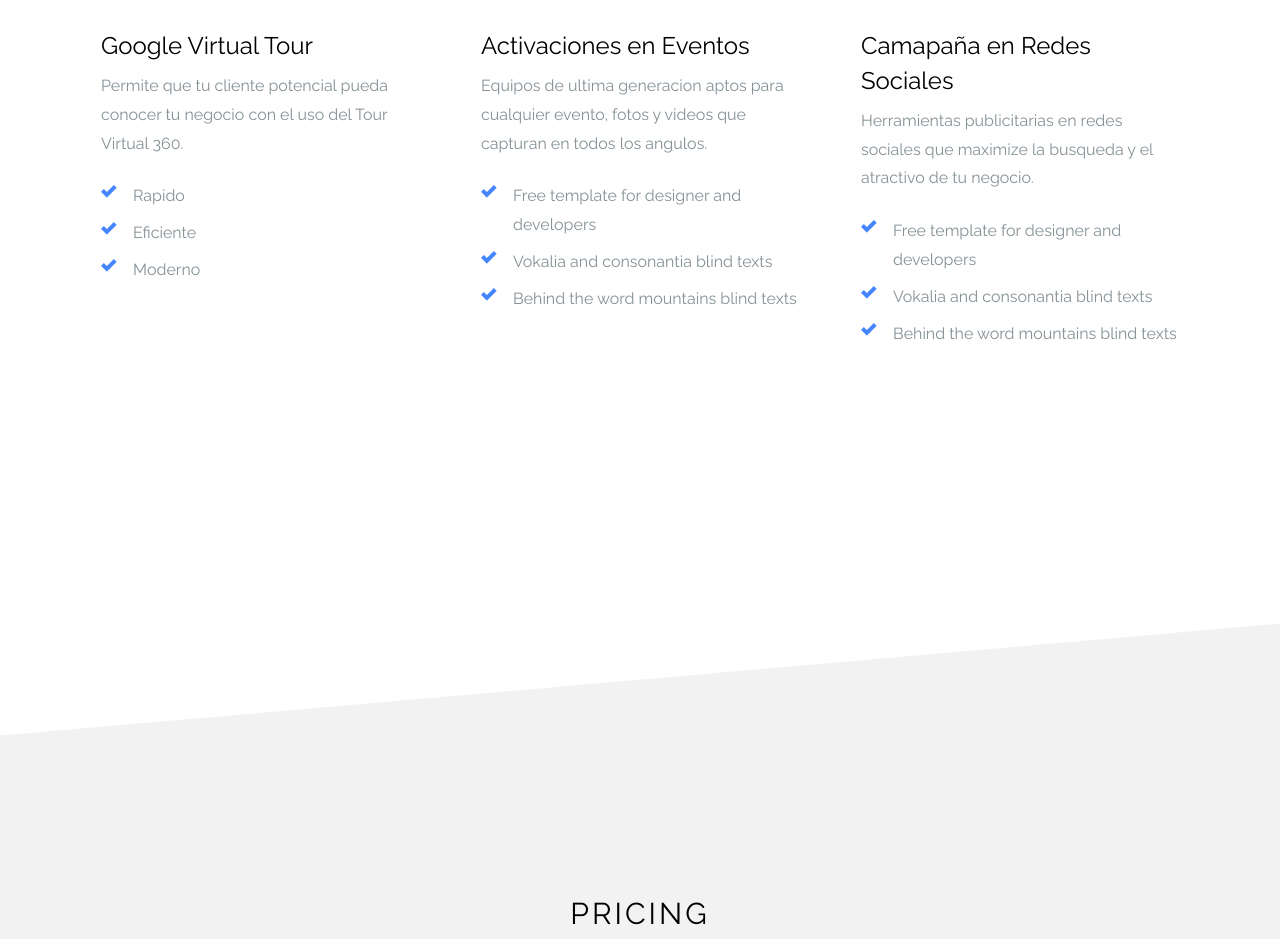
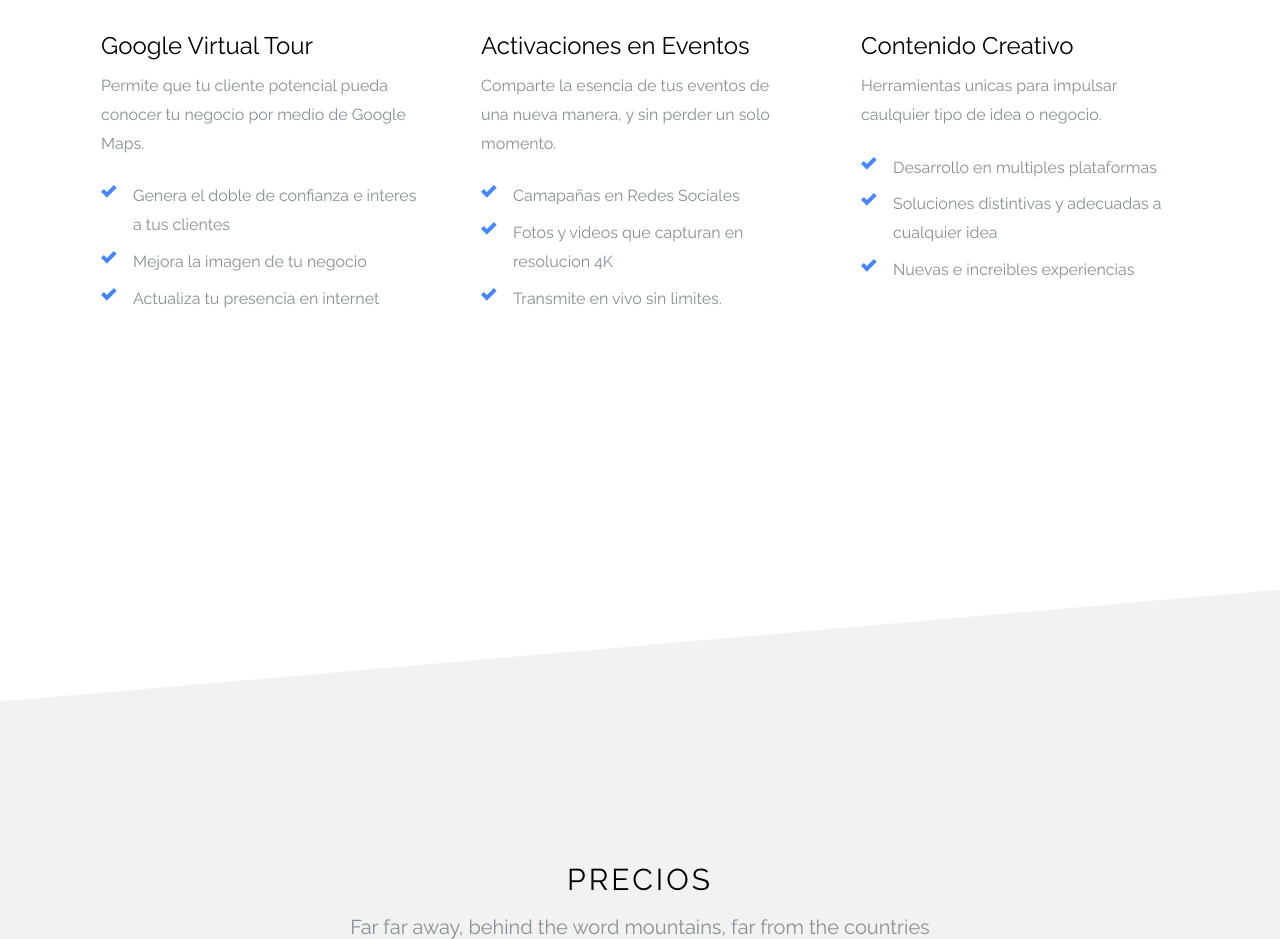
Before and after one commit to Andyibarra/xerozie2.0, a plain HTML site: page index.html in a window 1280 px wide. Shown: the part 3046-3985 px from the top of the page. Drawn offline with Linux system fonts and the light colour scheme; some packages are replaced by stand-ins of ours; no server answers; files whose address does not match are found by name.

Commit message:
Add files via upload

```diff
--- a/index.html
+++ b/index.html
@@ -142,37 +142,37 @@
               <figure><iframe src="https://www.google.com/maps/embed?pb=!4v1513982022838!6m8!1m7!1sCAoSLEFGMVFpcE1zdjFlc1lfX2NDeGZORXBFSTBkM3Fad0tTNXpheXAyV0xVRDFD!2m2!1d20.66875759291141!2d-103.4271380131583!3f176.93639!4f0!5f0.7820865974627469" frameborder="0" allowfullscreen="true" style=" width: 100%" alt="Free Template by Free-Template.co" class="img-fluid"></iframe></figure>
               <div class="p-3">
                 <h3 class="h4">Google Virtual Tour</h3>
-                <p class="mb-4">Permite que tu cliente potencial pueda conocer tu negocio con el uso del Tour Virtual 360.</p>
+                <p class="mb-4">Permite que tu cliente potencial pueda conocer tu negocio por medio de Google Maps.</p>
                 <ul class="list-unstyled ftco-list-check text-left">
-                  <li class="d-flex mb-2"><span class="oi oi-check mr-3 text-primary"></span> <span>Rapido</span></li>
-                  <li class="d-flex mb-2"><span class="oi oi-check mr-3 text-primary"></span> <span>Eficiente</span></li>
-                  <li class="d-flex mb-2"><span class="oi oi-check mr-3 text-primary"></span> <span>Moderno</span></li>
+                  <li class="d-flex mb-2"><span class="oi oi-check mr-3 text-primary"></span> <span>Genera el doble de confianza e interes a tus clientes</span></li>
+                  <li class="d-flex mb-2"><span class="oi oi-check mr-3 text-primary"></span> <span>Mejora la imagen de tu negocio</span></li>
+                  <li class="d-flex mb-2"><span class="oi oi-check mr-3 text-primary"></span> <span>Actualiza tu presencia en internet</span></li>
                 </ul>
               </div>
             </div>
 
             <div class="col-lg-4 mb-5 ftco-animate">
-              <figure><iframe src="https://h5.veer.tv/photo-player?pid=16384" frameborder="0" allowfullscreen="true" allowfullscreen="true" style=" width: 100%" alt="Free Template by Free-Template.co" class="img-fluid"></iframe></figure>
+              <figure><iframe src="https://h5.veer.tv/player?vid=raúl-folk-poltrone-da-barbiere-102654" frameborder="0" allowfullscreen="true" style=" width: 100%" alt="Free Template by Free-Template.co" class="img-fluid"></iframe> </figure>
               <div class="p-3">
                 <h3 class="h4">Activaciones en Eventos</h3>
-                <p class="mb-4">Equipos de ultima generacion aptos para cualquier evento, fotos y videos que capturan en todos los angulos.</p>
+                <p class="mb-4">Comparte la esencia de tus eventos de una nueva manera, y sin perder un solo momento.</p>
                 <ul class="list-unstyled ftco-list-check text-left">
-                  <li class="d-flex mb-2"><span class="oi oi-check mr-3 text-primary"></span> <span>Free template for designer and developers</span></li>
-                  <li class="d-flex mb-2"><span class="oi oi-check mr-3 text-primary"></span> <span>Vokalia and consonantia blind texts</span></li>
-                  <li class="d-flex mb-2"><span class="oi oi-check mr-3 text-primary"></span> <span>Behind the word mountains blind texts</span></li>
+                  <li class="d-flex mb-2"><span class="oi oi-check mr-3 text-primary"></span>Camapañas en Redes Sociales<span></span></li>
+                  <li class="d-flex mb-2"><span class="oi oi-check mr-3 text-primary"></span> <span>Fotos y videos que capturan en resolucion 4K</span></li>
+                  <li class="d-flex mb-2"><span class="oi oi-check mr-3 text-primary"></span> <span>Transmite en vivo sin limites.</span></li>
                 </ul>
               </div>
             </div>
 
             <div class="col-lg-4 mb-5 ftco-animate">
-              <figure> <iframe src="https://h5.veer.tv/player?vid=raúl-folk-poltrone-da-barbiere-102654" frameborder="0" allowfullscreen="true" style=" width: 100%" alt="Free Template by Free-Template.co" class="img-fluid"></iframe>   </figure>
+              <figure><iframe src="https://h5.veer.tv/photo-player?pid=16384" frameborder="0" allowfullscreen="true" allowfullscreen="true" style=" width: 100%" alt="Free Template by Free-Template.co" class="img-fluid"></iframe> </figure>
               <div class="p-3">
-                <h3 class="h4">Camapaña en Redes Sociales</h3>
-                <p class="mb-4">Herramientas publicitarias en redes sociales que maximize la busqueda y el atractivo de tu negocio.</p>
+                <h3 class="h4">Contenido Creativo </h3>
+                <p class="mb-4">Herramientas unicas para impulsar caulquier tipo de idea o negocio. </p>
                 <ul class="list-unstyled ftco-list-check text-left">
-                  <li class="d-flex mb-2"><span class="oi oi-check mr-3 text-primary"></span> <span>Free template for designer and developers</span></li>
-                  <li class="d-flex mb-2"><span class="oi oi-check mr-3 text-primary"></span> <span>Vokalia and consonantia blind texts</span></li>
-                  <li class="d-flex mb-2"><span class="oi oi-check mr-3 text-primary"></span> <span>Behind the word mountains blind texts</span></li>
+                  <li class="d-flex mb-2"><span class="oi oi-check mr-3 text-primary"></span> <span>Desarrollo en multiples plataformas</span></li>
+                  <li class="d-flex mb-2"><span class="oi oi-check mr-3 text-primary"></span> <span>Soluciones distintivas y adecuadas a cualquier idea</span></li>
+                  <li class="d-flex mb-2"><span class="oi oi-check mr-3 text-primary"></span><span> Nuevas e increibles experiencias </span></li>
                 </ul>
               </div>
             </div>
@@ -185,7 +185,7 @@
         <div class="container">
           <div class="row">
             <div class="col-md-12 text-center ftco-animate">
-              <h2 class="text-uppercase ftco-uppercase">Pricing</h2>
+              <h2 class="text-uppercase ftco-uppercase">Precios</h2>
               <div class="row justify-content-center mb-5">
                 <div class="col-md-7">
                   <p class="lead">Far far away, behind the word mountains, far from the countries Vokalia and Consonantia, there live the blind texts.</p>
@@ -429,8 +429,14 @@
       <section class="ftco-section bg-white ftco-slant ftco-slant-dark" id="section-contact">
         <div class="container">
           <div class="row">
-
-            <div class="col-md pr-md-5 mb-5">
+            <div class="col-md-3 col-md-push-2">
+          <div class="info">
+            <div>
+              <p>xerozie@xerozreality.com</p>
+            </div>
+          </div>
+        </div>
+            <div class="col-md pr-md-8 mb-8">
               <form action="" method="post">
                 <div class="form-group">
                   <label for="name" class="sr-only">Name</label>
@@ -448,9 +454,9 @@
                   <input type="submit" class="btn btn-primary" value="Send Message">
                 </div>
               </form>
+
             </div>
-            <div class="col-md" id="map">
-            </div>
+
           </div>
         </div>
       </section>
```
Also changed, not shown: 1 other file.
